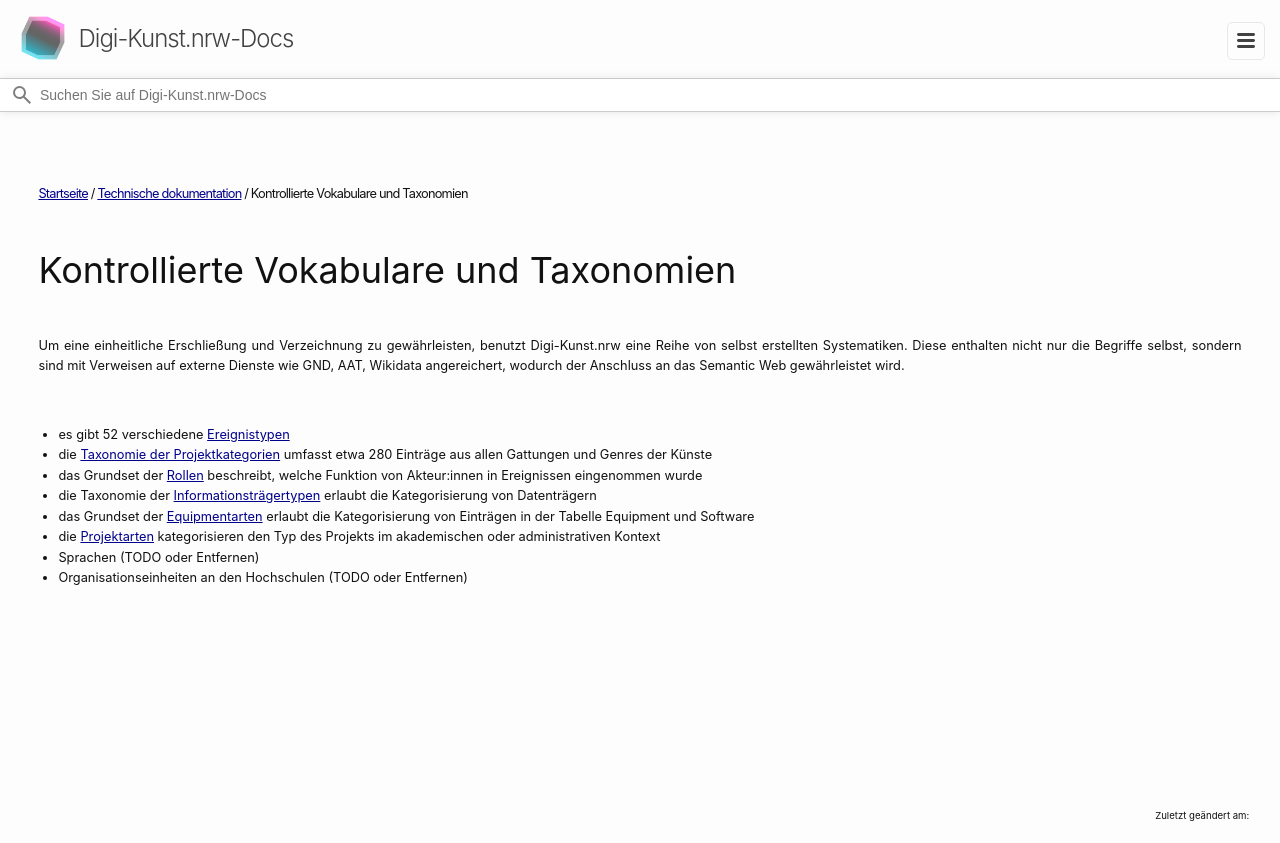
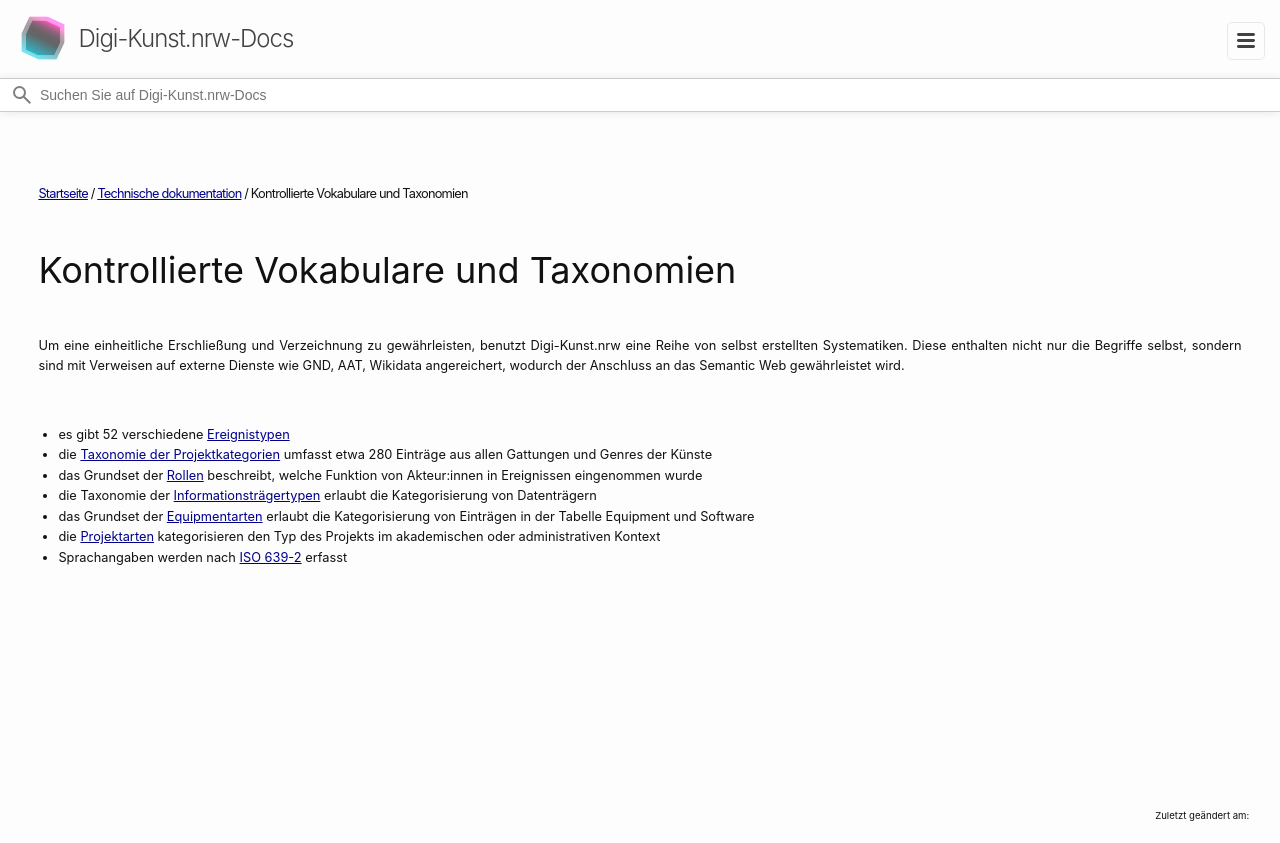
Before and after one commit to christiansievers/site-test, a Jekyll site: the page built from technische-dokumentation/kontrollierte-vokabulare-und-taxonomien/index.markdown, in a window 1280 px wide and 900 px high, cut to the strip 0-843 px from the top of the window. Built offline with Jekyll 4.4.1, drawn with Linux system fonts in a browser that asks for light colours; a script that is not in the unit is left out.

Commit message:
Sprachangaben ISO Link hinzugefügt

```diff
--- a/technische-dokumentation/index.markdown
+++ b/technische-dokumentation/index.markdown
@@ -20,7 +20,7 @@ Um eine einheitliche Erschließung und Verzeichnung zu gewährleisten, benutzt D
   * die Taxonomie der [Informationsträgertypen]({{ site.baseurl}}/technische-dokumentation/kontrollierte-vokabulare-und-taxonomien/informationstraegertypen-grundset) erlaubt die Kategorisierung von Datenträgern
   * das Grundset der [Equipmentarten]({{ site.baseurl}}/technische-dokumentation/kontrollierte-vokabulare-und-taxonomien/equipmentarten-grundset) erlaubt die Kategorisierung von Einträgen in der Tabelle Equipment und Software
   * die [Projektarten]({{ site.baseurl}}/technische-dokumentation/kontrollierte-vokabulare-und-taxonomien/projektarten) kategorisieren den Typ des Projekts im akademischen oder administrativen Kontext
-
+  * Sprachangaben werden nach [ISO 639-2](https://www.loc.gov/standards/iso639-2/php/code_list.php) erfasst
 
 [Infrastruktur]({{ site.baseurl }}/technische-dokumentation/infrastruktur)\
 Informationen über verwendete Soft- und Hardware und die Zusammenhänge von Systemkomponenten, Nutzer:innen, angebundenen Diensten und externen Institutionen.
--- a/technische-dokumentation/kontrollierte-vokabulare-und-taxonomien/index.markdown
+++ b/technische-dokumentation/kontrollierte-vokabulare-und-taxonomien/index.markdown
@@ -12,5 +12,4 @@ Um eine einheitliche Erschließung und Verzeichnung zu gewährleisten, benutzt D
   * die Taxonomie der [Informationsträgertypen]({{ site.baseurl}}/technische-dokumentation/kontrollierte-vokabulare-und-taxonomien/informationstraegertypen-grundset) erlaubt die Kategorisierung von Datenträgern
   * das Grundset der [Equipmentarten]({{ site.baseurl}}/technische-dokumentation/kontrollierte-vokabulare-und-taxonomien/equipmentarten-grundset) erlaubt die Kategorisierung von Einträgen in der Tabelle Equipment und Software
   * die [Projektarten]({{ site.baseurl}}/technische-dokumentation/kontrollierte-vokabulare-und-taxonomien/projektarten) kategorisieren den Typ des Projekts im akademischen oder administrativen Kontext
-  * Sprachen  (TODO oder Entfernen)
-  * Organisationseinheiten an den Hochschulen  (TODO oder Entfernen)
+  * Sprachangaben werden nach [ISO 639-2](https://www.loc.gov/standards/iso639-2/php/code_list.php) erfasst
```
